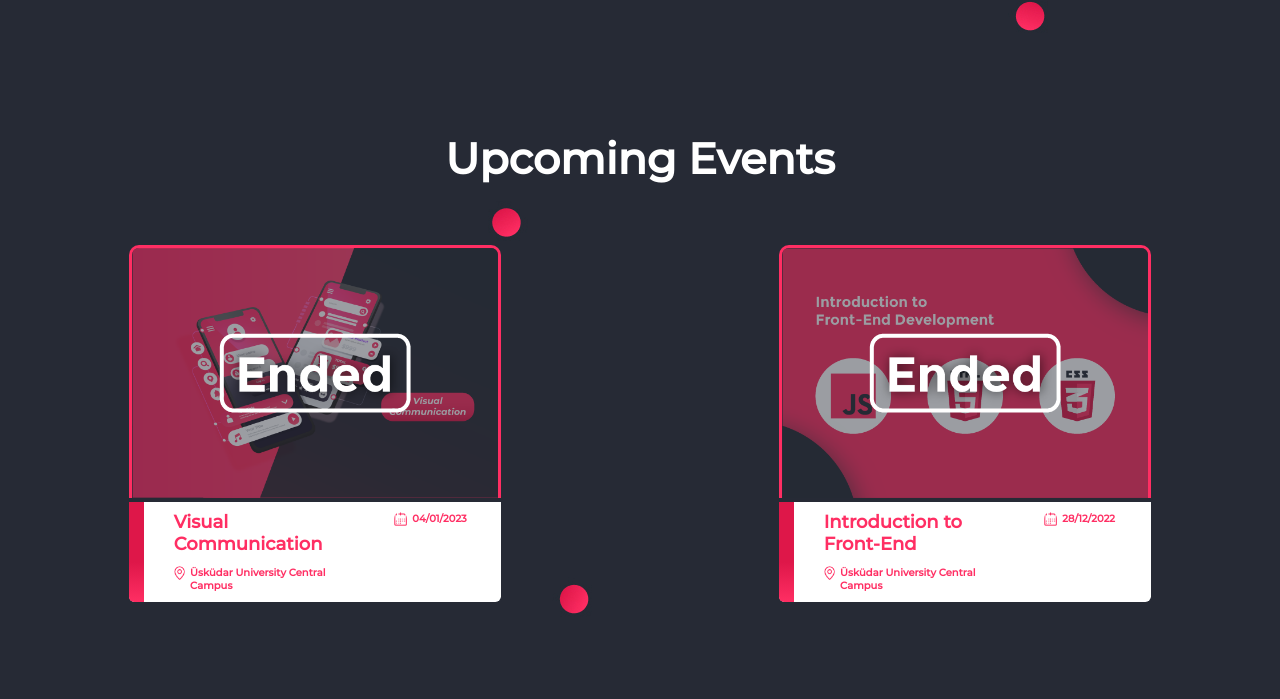
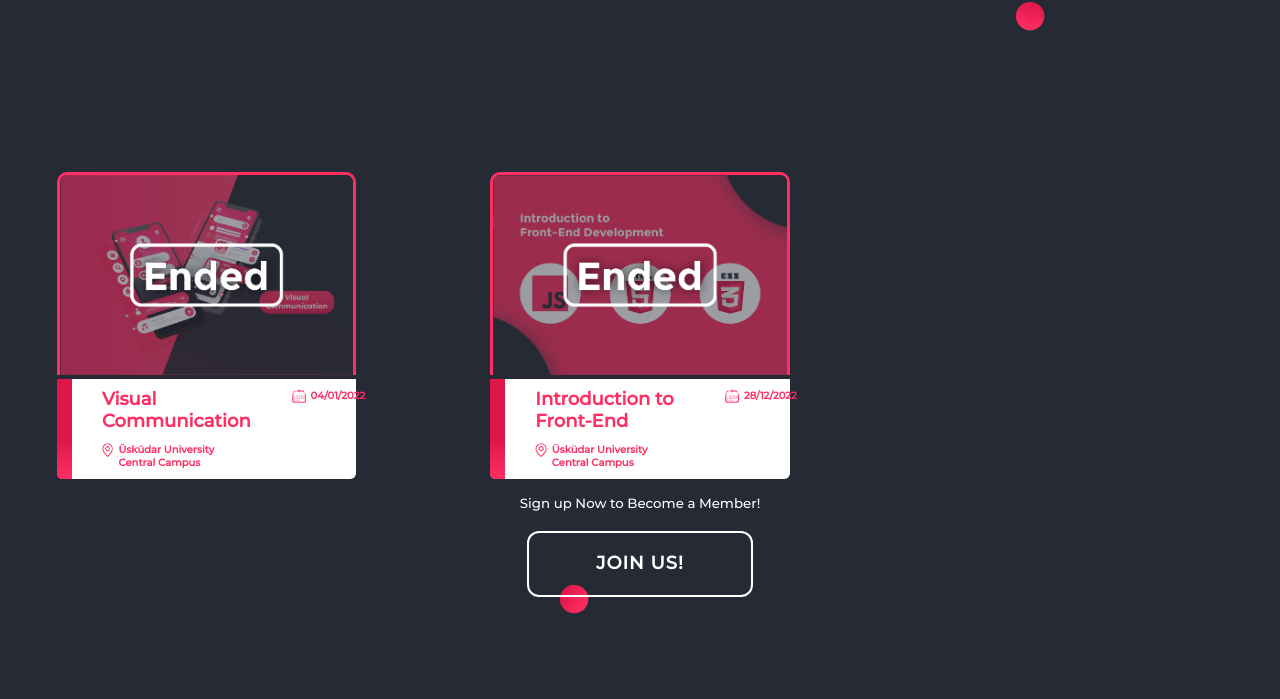
Before and after one commit to Mohammad-soqar/Codyle-Front-End, a plain HTML site: page CSC.html in a window 1280 px wide. Shown: the part 695-1394 px from the top of the page. Drawn offline with Linux system fonts and the light colour scheme; files that its build step writes are made by us from their sources.

Commit message:
dsadasd saasd

```diff
--- a/CSC.html
+++ b/CSC.html
@@ -9,8 +9,10 @@
   <link rel="icon" href="Photos/Icons/websiteicon.png">
   <meta name="viewport" content="width=device-width, initial-scale=1.0">
   <link rel="stylesheet" href="ClubPage.css">
-  <link rel="stylesheet" href="index.css">
+
   <link rel="stylesheet" href="style.css">
+  <link rel="stylesheet" href="Events.css">
+
 
   <title>Codyle Student Club</title>
 </head>
@@ -77,7 +79,7 @@
 
 
   <section class="EventSection">
-    <h2>Upcoming Events</h2>
+
     <div class="eventBox">
 
 
@@ -107,13 +109,14 @@
               </div>
               <div class="Eventdate">
                 <img alt="Event Date" src="icons/Date.png" height="14px" draggable="false">
-                <p>04/01/2023</p>
+                <p>04/01/2022</p>
               </div>
             </div>
           </div>
         </a>
 
       </div>
+
       <div class="Event right">
 
         <a href="IntroToFE.html">
@@ -150,9 +153,8 @@
 
 
 
+    </div>
 
-
-    </div>
   </section>
 
 
--- a/ClubPage.css
+++ b/ClubPage.css
@@ -3,6 +3,9 @@
     src: url('fonts/medium/Montserrat-Medium.ttf') ;
 }
 
+.Event{
+    margin: 0 !important;
+}
 body {
     padding: 0;
     margin: 0;
@@ -65,9 +68,7 @@ ul {
     margin: 16px 0px !important;
 }
 
-    .EventSection {
-        margin: 80px 0px 100px 0px !important;
-    }
+
     a{
         text-decoration:none !important;
     }
```
Lines whose indentation alone changed are shown as unchanged.
